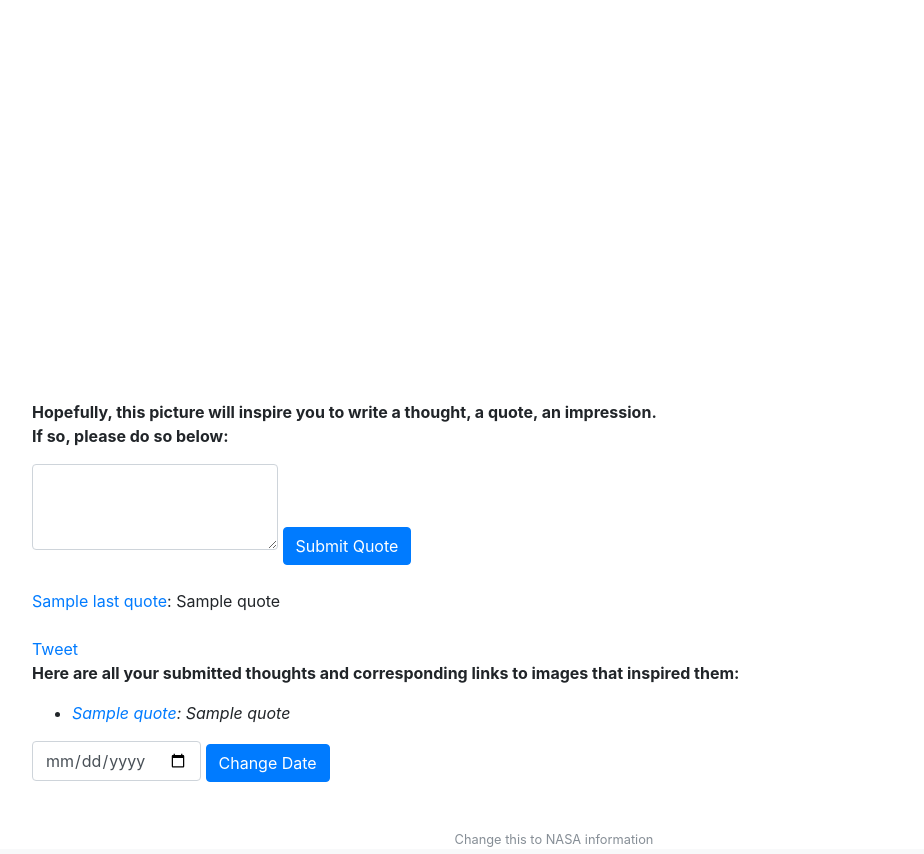
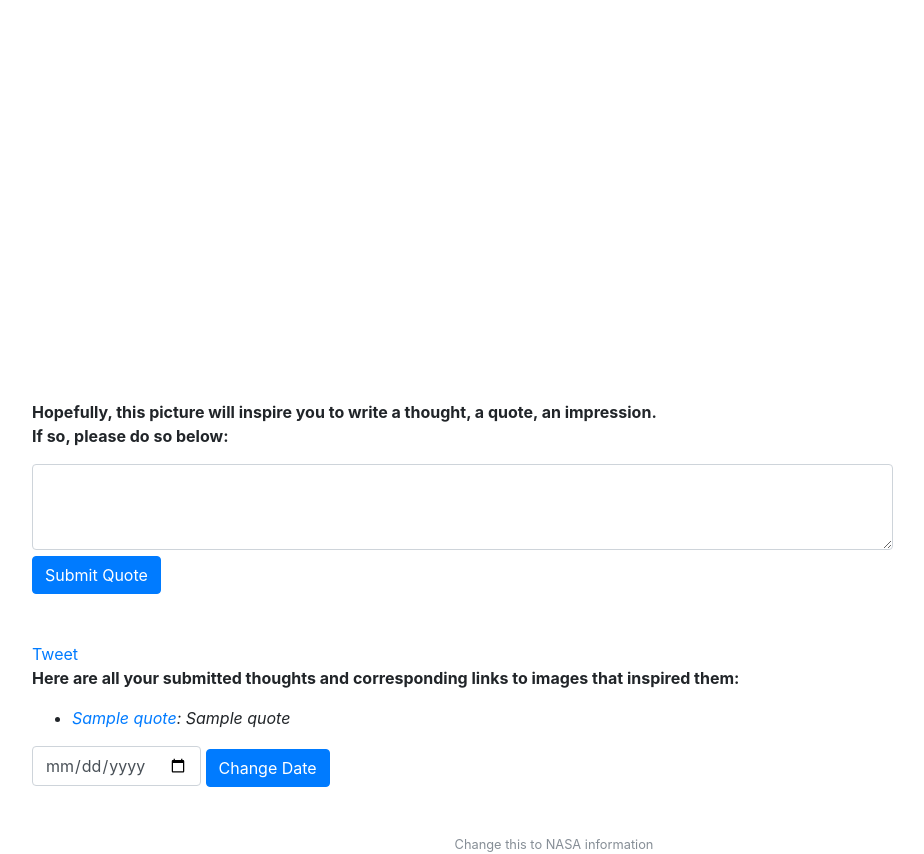
Before and after one commit to raphaeluziel/final, a Flask app: template templates/index.html in a window 1280 px wide. Shown: the part 314-1168 px from the top of the page, without its empty margins (86-1010 px from the left). Run offline with Flask 2, Linux system fonts and the light colour scheme; the template is opened without the code that fills it: most values are stand-ins (such as "Sample title", 1, 10 or a date in 2020); some libraries are stand-ins or nearby versions.

Commit message:
changed tweets

```diff
--- a/application.py
+++ b/application.py
@@ -94,7 +94,7 @@ def login():
 
         # Ensure username exists and password is correct
         if len(rows) != 1 or not check_password_hash(rows[0]["hash"], request.form.get("password")):
-            return errorPage("invalid username and/or password", 403)
+            return errorPage("invalid username and%2for password", 403)
 
         # Remember which user has logged in
         session["user_id"] = rows[0]["user_id"]
@@ -135,7 +135,7 @@ def register():
 
         # Ensure username was submitted
         if not request.form.get("lastname"):
-            return errorPage("must provide  last name", 400)
+            return errorPage("must provide last name", 400)
 
         # Ensure password was submitted
         elif not request.form.get("email"):
--- a/templates/index.html
+++ b/templates/index.html
@@ -29,7 +29,7 @@
     <p><b>Hopefully, this picture will inspire you to write a thought, a quote, an impression.<br>If so, please do so below:</b></p>
 
     <form action="/" method="post">
-       <textarea class="form-control" rows="3" id="quote" name="quote"></textarea>
+       <textarea class="form-control" rows="3" cols="80" id="quote" name="quote"></textarea><br>
        <input type="hidden" class="form-control" id="image_link" name="image_link" value="?">
        <input type="hidden" class="form-control" id="image_title" name="image_title" value="X">
        <button type="submit" class="btn btn-primary">Submit Quote</button>
@@ -37,7 +37,7 @@
 
     <br>
     {% if last_quote is defined and last_quote|length > 0 %}
-        <div id="what_to_tweet"><a href="{{ last_quote[0].picture_url }}" target="_blank">{{ last_quote[0].picture_title }}</a>: {{ last_quote[0].quote }}</div>
+        <div id="what_to_tweet" style="display:none">{{ last_quote[0].picture_url }}:<br> {{ last_quote[0].quote }}</div>
     {% endif %}
 
    <br>
```
